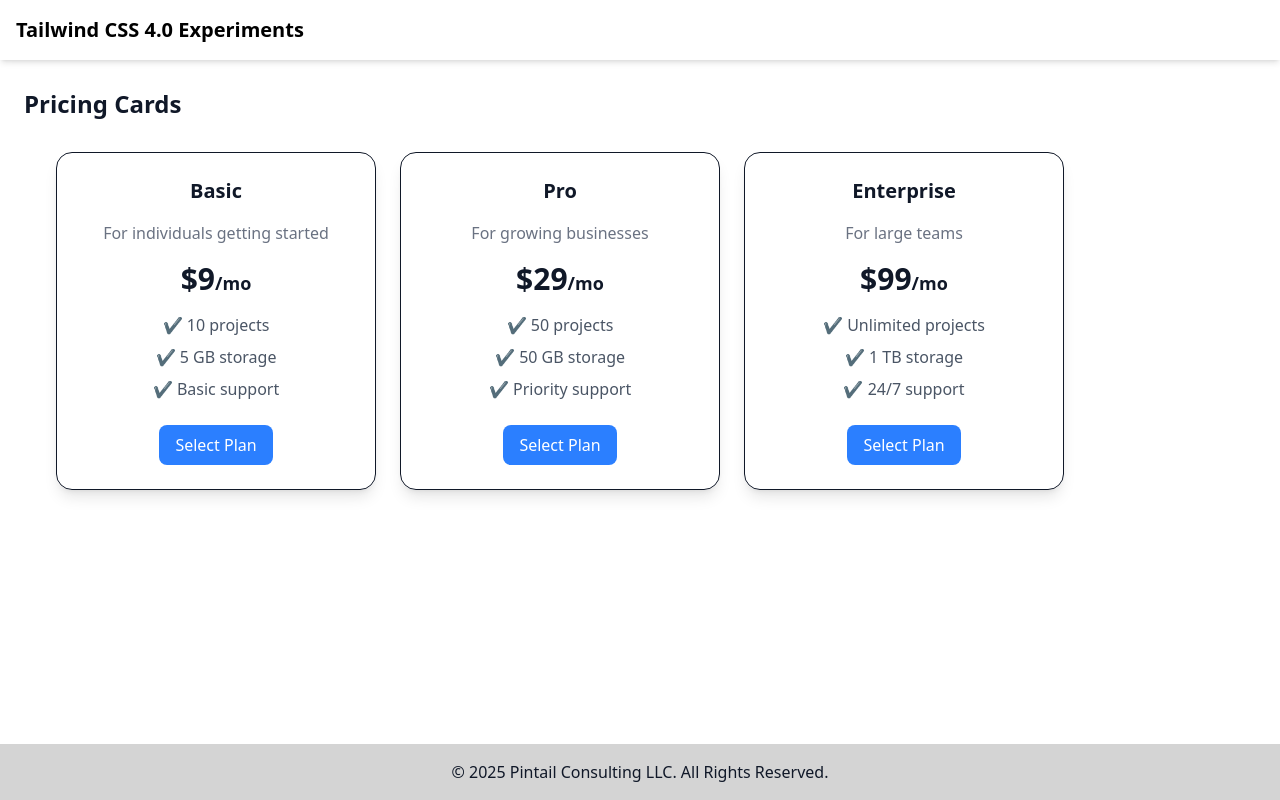
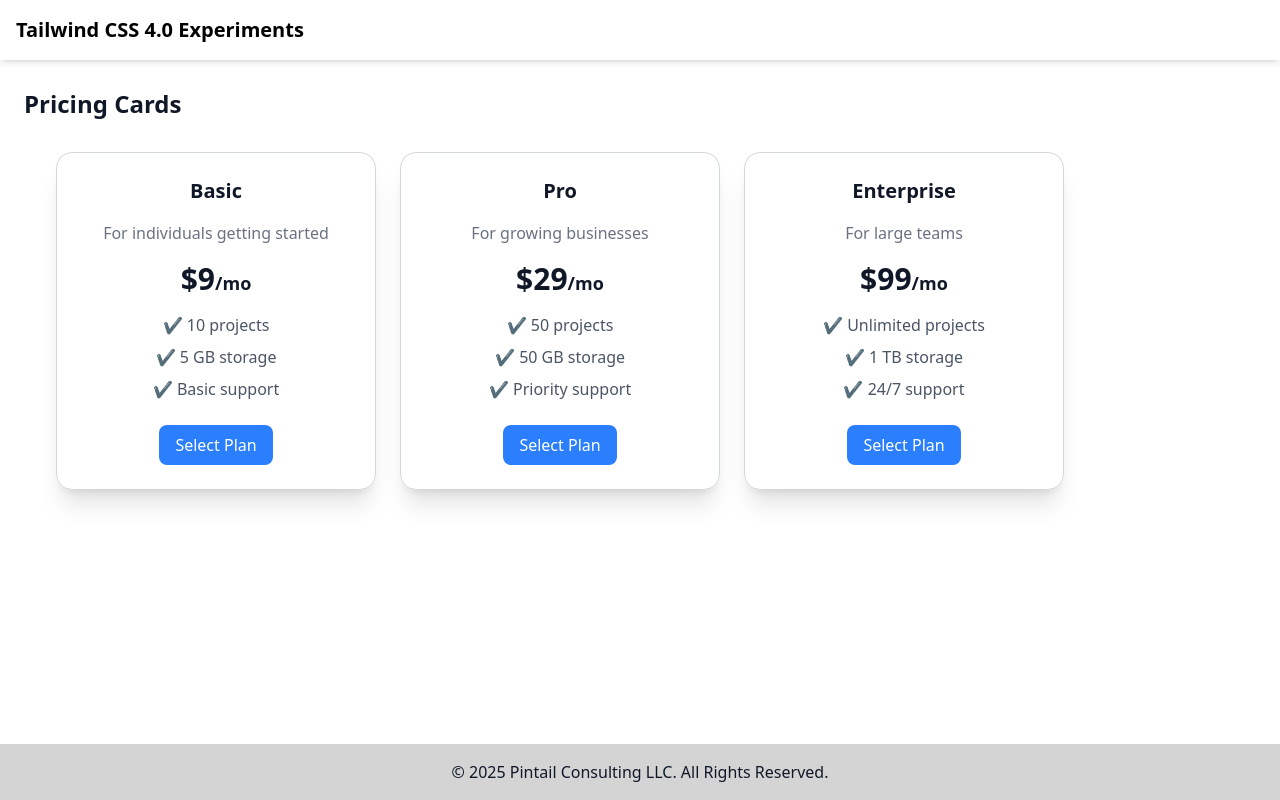
Before and after one commit to cebartling/tailwind-css-experiments, a React (Vite) app in the folder basic-experiments/: page /pricing-cards in a window 1280 px wide. Built offline with nearby package versions, Linux system fonts and the light colour scheme.

Commit message:
feat: updating card styling

```diff
--- a/basic-experiments/src/components/basic/Card/index.tsx
+++ b/basic-experiments/src/components/basic/Card/index.tsx
@@ -1,20 +1,6 @@
 import { FC, ReactNode } from 'react';
+import {BodyProps, CallToActionProps, CardProps, TitleProps} from "@components/basic/Card/types";
 
-type CardProps = {
-  children: ReactNode;
-};
-
-type TitleProps = {
-  children: string | ReactNode;
-};
-
-type CallToActionProps = {
-  children: string;
-};
-
-type BodyProps = {
-  children: ReactNode;
-};
 
 const Title: FC<TitleProps> = ({ children }: TitleProps) => {
   return <h3 className="text-xl font-semibold">{children}</h3>;
@@ -40,7 +26,7 @@ const Card: FC<CardProps> & {
   Body: typeof Body;
 } = ({ children }: CardProps) => {
   return (
-    <div className="border rounded-2xl shadow-lg p-6 w-80 text-center">
+    <div className="border border-gray-300 rounded-2xl shadow-xl p-6 w-80 text-center">
       {children}
     </div>
   );
--- /dev/null
+++ b/basic-experiments/src/components/basic/Card/types.ts
@@ -0,0 +1,17 @@
+import {ReactNode} from "react";
+
+export type CardProps = {
+  children: ReactNode;
+};
+
+export type TitleProps = {
+  children: string | ReactNode;
+};
+
+export type CallToActionProps = {
+  children: string;
+};
+
+export type BodyProps = {
+  children: ReactNode;
+};
```
